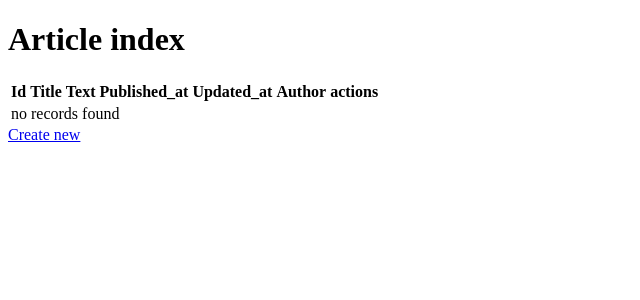
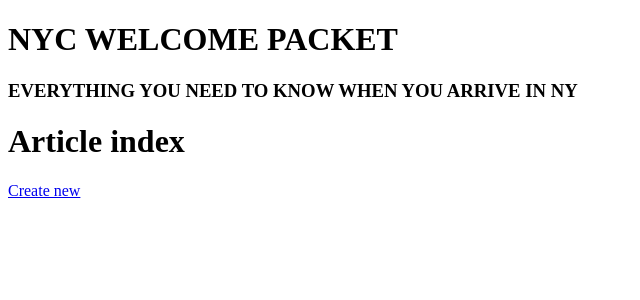
Before and after one commit to thomas75019/nyc_welcome_packet, a Symfony app: template templates/article/index.html.twig in a window 1280 px wide. Shown: the top 300 px of the page, without its empty margins (0-640 px from the left). Run offline with Twig, Linux system fonts and the light colour scheme; the template is opened without the code that fills it, so the values that code supplies are empty; some libraries are stand-ins or nearby versions.

Commit message:
Improvements

```diff
--- a/templates/article/_article_list.html.twig
+++ b/templates/article/_article_list.html.twig
@@ -7,6 +7,12 @@
             </p>
             <!-- To change with a button -->
             <p><a href="{{ path('read_article', {'slug': article.slug}) }}">Read</a></p>
+            {% if is_granted('ROLE_SUPER_ADMIN') %}
+
+            <a href="{{ path('article_show', {'id': article.id}) }}">show</a>
+            <a href="{{ path('article_edit', {'id': article.id}) }}">edit</a>
+
+            {% endif %}
 
         </article>
     {% endfor %}
--- a/templates/article/edit.html.twig
+++ b/templates/article/edit.html.twig
@@ -1,8 +1,8 @@
 {% extends 'base.html.twig' %}
 
-{% block title %}Edit Article{% endblock %}
+{% block title %}{{ article.title}}-Edit Article{% endblock %}
 
-{% block body %}
+{% block content_body %}
     <h1>Edit Article</h1>
 
     {{ include('article/_form.html.twig', {'button_label': 'Update'}) }}
--- a/templates/article/index.html.twig
+++ b/templates/article/index.html.twig
@@ -1,43 +1,16 @@
 {% extends 'base.html.twig' %}
 
-{% block title %}Article index{% endblock %}
+{% block title %}{{ parent() }}-Article index{% endblock %}
 
-{% block body %}
+{% block content_body %}
     <h1>Article index</h1>
 
-    <table class="table">
-        <thead>
-            <tr>
-                <th>Id</th>
-                <th>Title</th>
-                <th>Text</th>
-                <th>Published_at</th>
-                <th>Updated_at</th>
-                <th>Author</th>
-                <th>actions</th>
-            </tr>
-        </thead>
-        <tbody>
-        {% for article in articles %}
-            <tr>
-                <td>{{ article.id }}</td>
-                <td>{{ article.title }}</td>
-                <td>{{ article.text }}</td>
-                <td>{{ article.publishedAt ? article.publishedAt|date('Y-m-d H:i:s') : '' }}</td>
-                <td>{{ article.updatedAt ? article.updatedAt|date('Y-m-d H:i:s') : '' }}</td>
-                <td>{{ article.author }}</td>
-                <td>
-                    <a href="{{ path('article_show', {'id': article.id}) }}">show</a>
-                    <a href="{{ path('article_edit', {'id': article.id}) }}">edit</a>
-                </td>
-            </tr>
-        {% else %}
-            <tr>
-                <td colspan="7">no records found</td>
-            </tr>
-        {% endfor %}
-        </tbody>
-    </table>
+
+        {{ render(controller(
+            'App\\Controller\\ArticleController::getListArticle'
+        ))  }}
+
+
 
     <a href="{{ path('article_new') }}">Create new</a>
 {% endblock %}
--- a/templates/article/new.html.twig
+++ b/templates/article/new.html.twig
@@ -1,6 +1,6 @@
 {% extends 'base.html.twig' %}
 
-{% block title %}New Article{% endblock %}
+{% block title %}{{ parent() }}-New Article{% endblock %}
 
 {% block body %}
     <h1>Create new Article</h1>
--- a/templates/article/show.html.twig
+++ b/templates/article/show.html.twig
@@ -1,6 +1,6 @@
 {% extends 'base.html.twig' %}
 
-{% block title %}Article{% endblock %}
+{% block title %}{{ parent() }}-{{ article.title }}{% endblock %}
 
     {% block content_body %}
         <h1>Article</h1>
--- a/templates/base.html.twig
+++ b/templates/base.html.twig
@@ -11,7 +11,7 @@
                 <header>
                     <h1>NYC WELCOME PACKET</h1>
 
-                    <h2>EVERYTHING YOU NEED TO KNOW WHEN YOU ARRIVE IN NY</h2>
+                    <h3>EVERYTHING YOU NEED TO KNOW WHEN YOU ARRIVE IN NY</h3>
                 </header>
             {% endblock %}
             {% block nav %}
--- a/templates/home/index.html.twig
+++ b/templates/home/index.html.twig
@@ -5,8 +5,6 @@
 
 
 {% block body %}
-{{ parent() }}
-
  <!-- LAST ARTCLES -->
     {{ render(controller(
         'App\\Controller\\ArticleController::index'
```
Also changed, not shown: src/Controller/ArticleController.php (+14 -1 lines).
